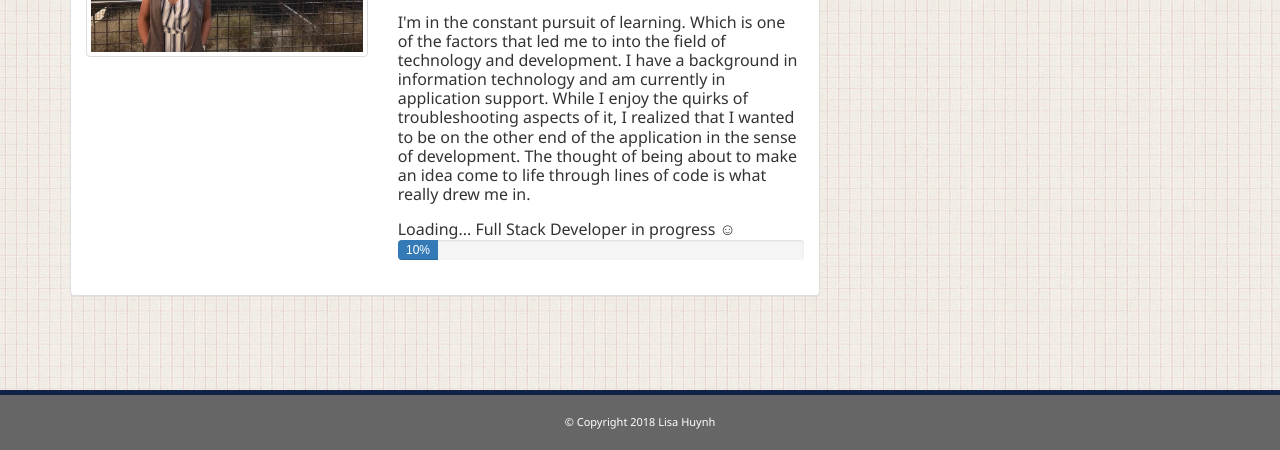
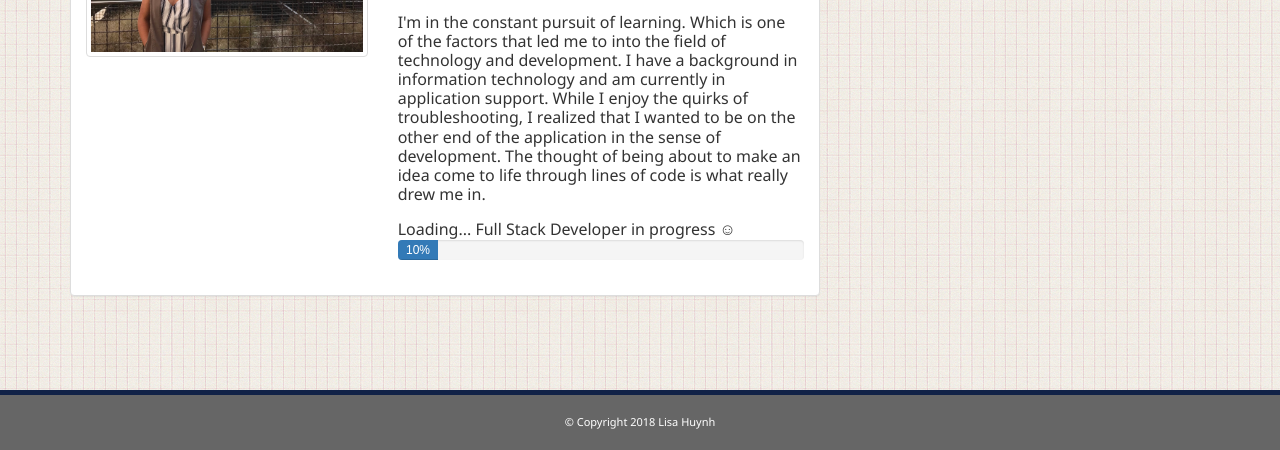
Before and after one commit to lhuynh1/Bootstrap-Portfolio, a plain HTML site: page index.html in a window 1280 px wide. Shown: the part 350-800 px from the top of the page. Drawn offline with nearby package versions, Linux system fonts and the light colour scheme.

Commit message:
index edits

```diff
--- a/index.html
+++ b/index.html
@@ -84,7 +84,7 @@
             </p>
             <br>
             <p>
-                I'm in the constant pursuit of learning. Which is one of the factors that led me to into the field of technology and development. I have a background in information technology and am currently in application support. While I enjoy the quirks of troubleshooting aspects of it, I realized that I wanted to be on the other end of the application in the sense of development. The thought of being about to make an idea come to life through lines of code is what really drew me in.
+                I'm in the constant pursuit of learning. Which is one of the factors that led me to into the field of technology and development. I have a background in information technology and am currently in application support. While I enjoy the quirks of troubleshooting, I realized that I wanted to be on the other end of the application in the sense of development. The thought of being about to make an idea come to life through lines of code is what really drew me in.
             </p>
             <br>
 
```
